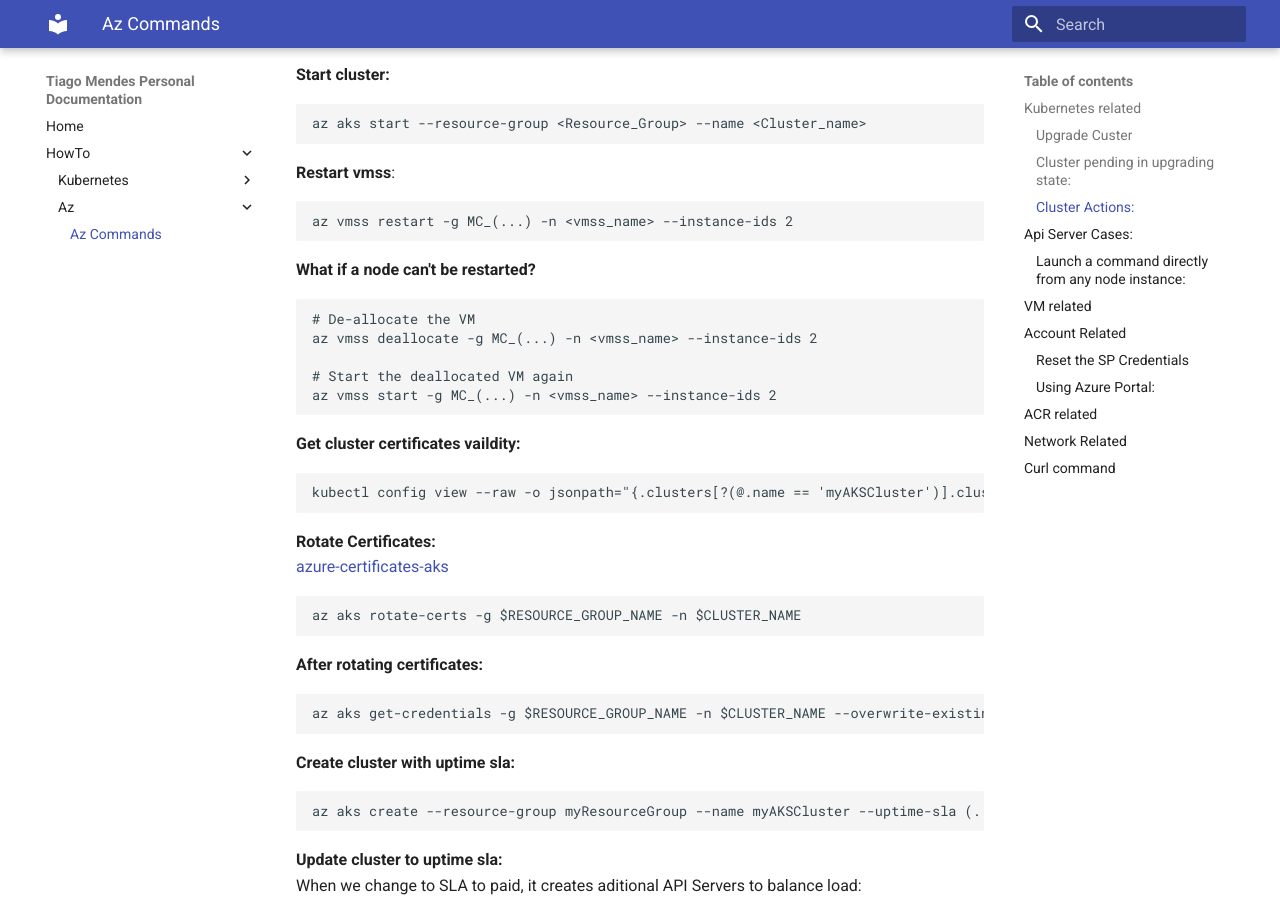
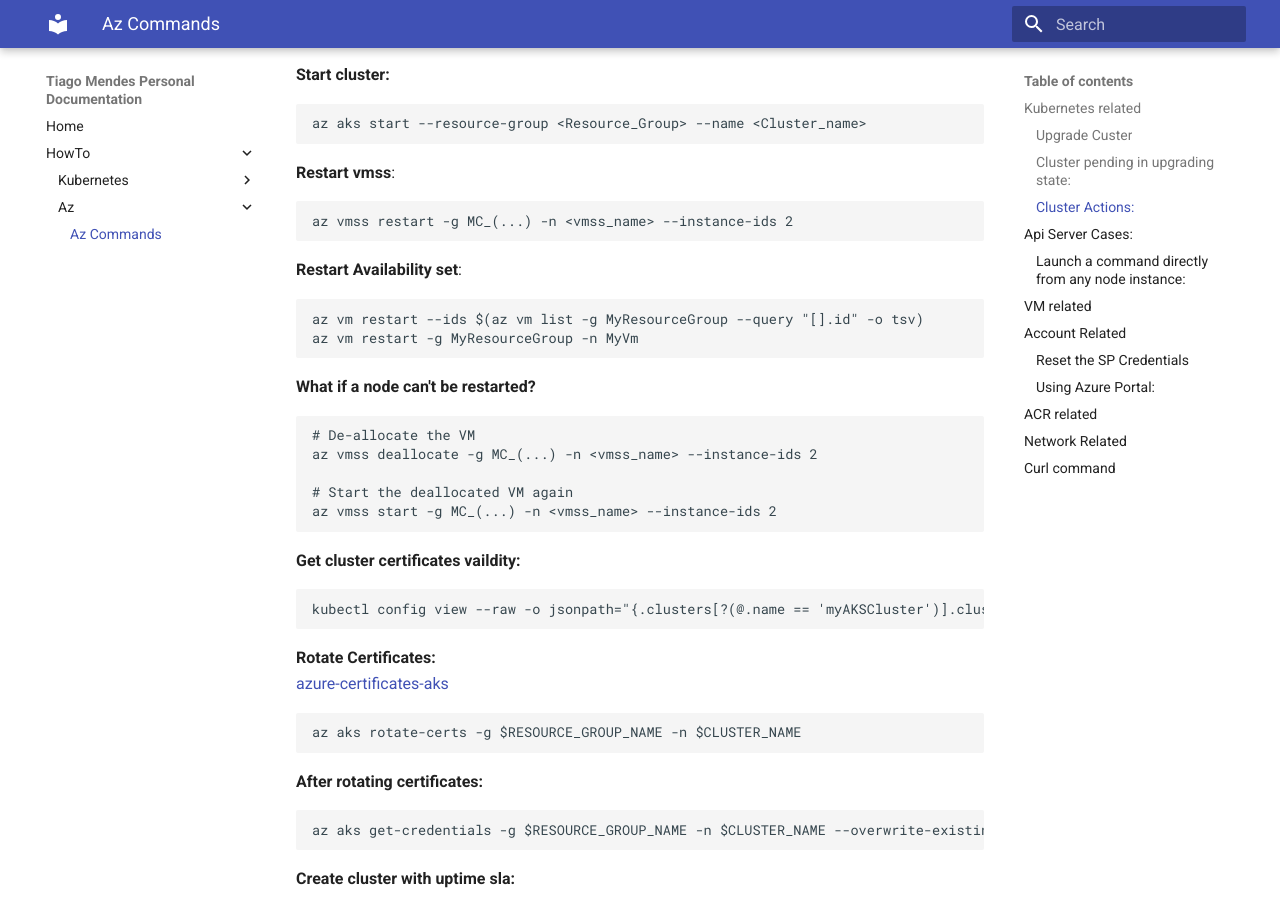
Before and after one commit to tmcmm/k8s-documentation, an MkDocs documentation site: the page built from docs/howto/az/az-help.md, in a window 1280 px wide and 900 px high, scrolled down 2497 px. Built offline with MkDocs 1.6.1 and Material for MkDocs 9.7.7, drawn with Linux system fonts in a browser that asks for light colours.

Commit message:
Update az-help.md

````diff
--- a/docs/howto/az/az-help.md
+++ b/docs/howto/az/az-help.md
@@ -97,6 +97,11 @@ az aks start --resource-group <Resource_Group> --name <Cluster_name>
 __Restart vmss__:
 ```
 az vmss restart -g MC_(...) -n <vmss_name> --instance-ids 2
+```
+__Restart Availability set__:
+```
+az vm restart --ids $(az vm list -g MyResourceGroup --query "[].id" -o tsv)
+az vm restart -g MyResourceGroup -n MyVm
 ```
 __What if a node can't be restarted?__
 ```
````
